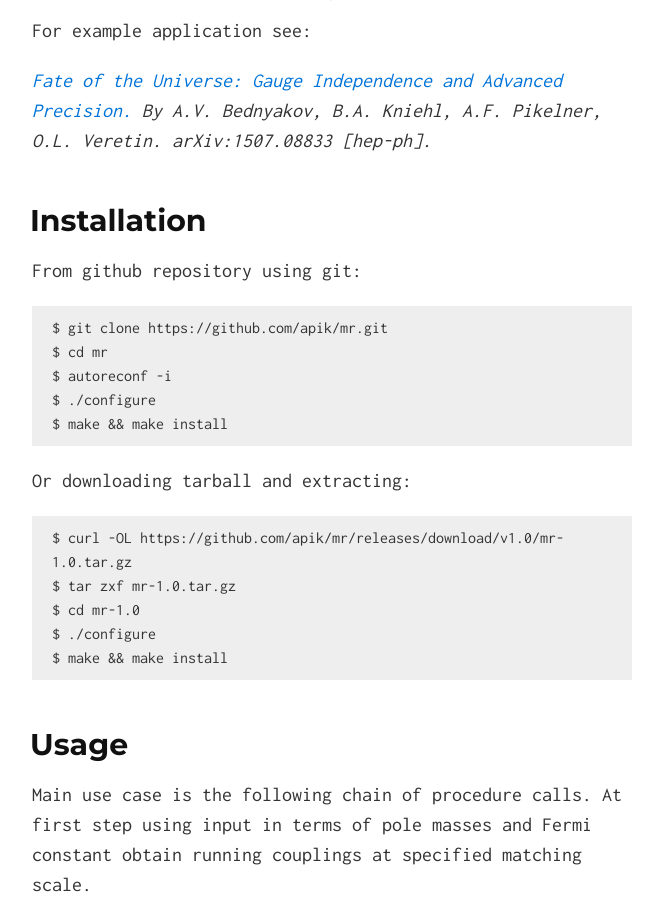
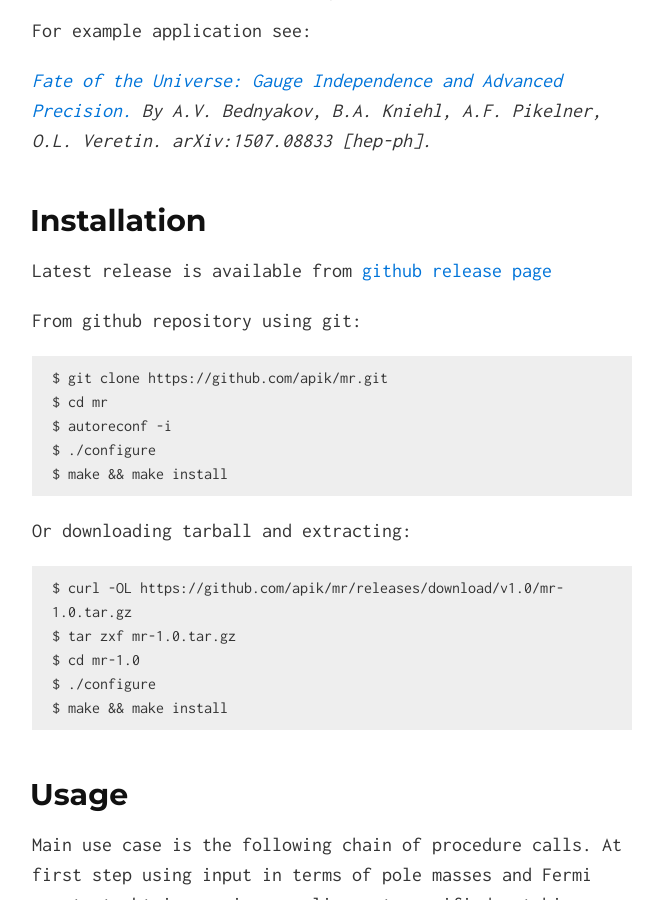
Before and after one commit to apik/mr, a Jekyll site: the page built from index.md, in a window 1280 px wide and 900 px high, scrolled down 2194 px. Shown: the whole window, without its empty margins (308-971 px from the left). Built offline with Jekyll 4.4.1, drawn with Linux system fonts in a browser that asks for light colours.

Commit message:
link to latest release

```diff
--- a/index.md
+++ b/index.md
@@ -47,6 +47,8 @@ arXiv:1507.08833 [hep-ph].*
 <A NAME="install"></A>
 
 ## Installation
+
+Latest release is available from [github release page](https://github.com/apik/mr/releases/latest)
 
 From github repository using git:
 
```
